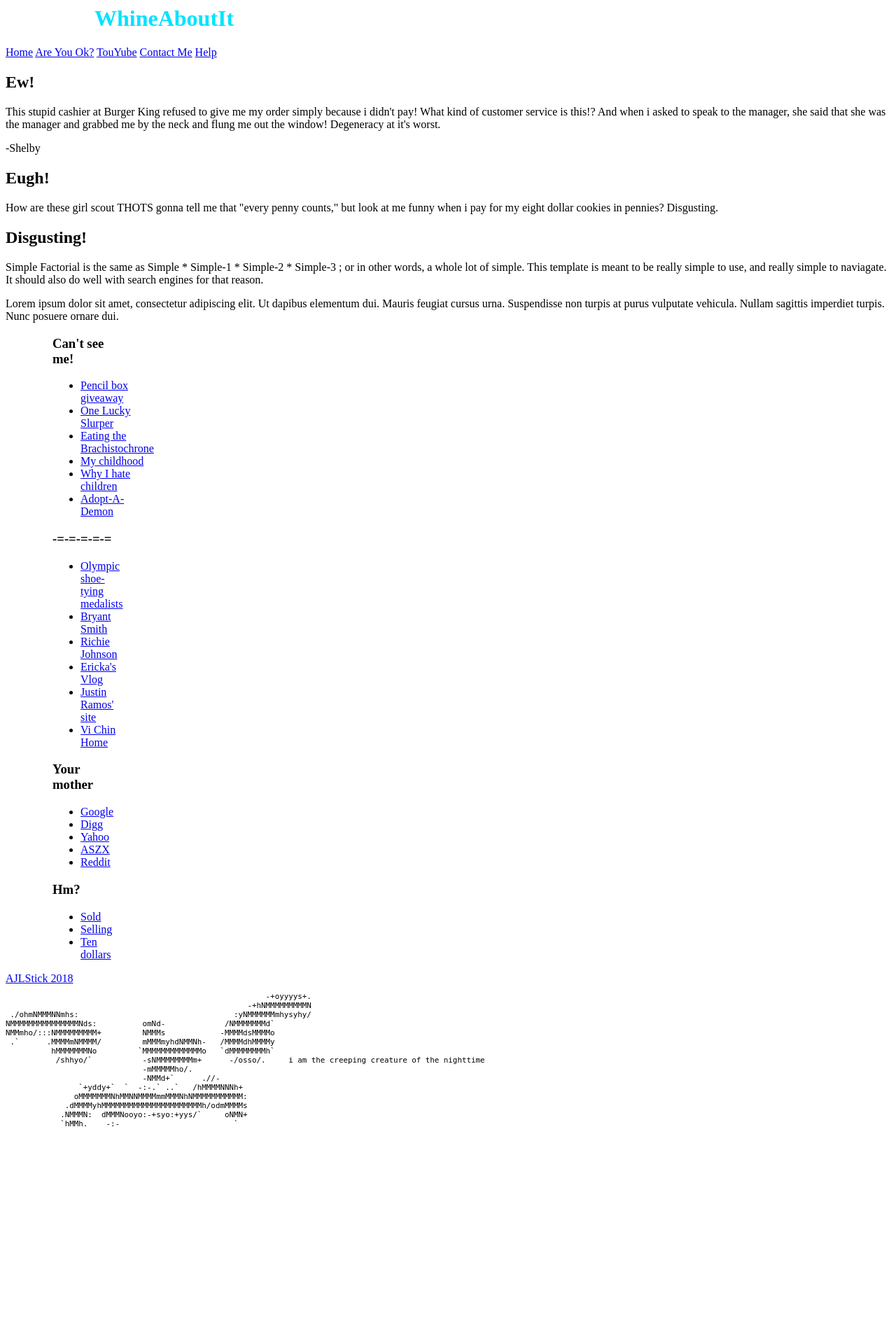
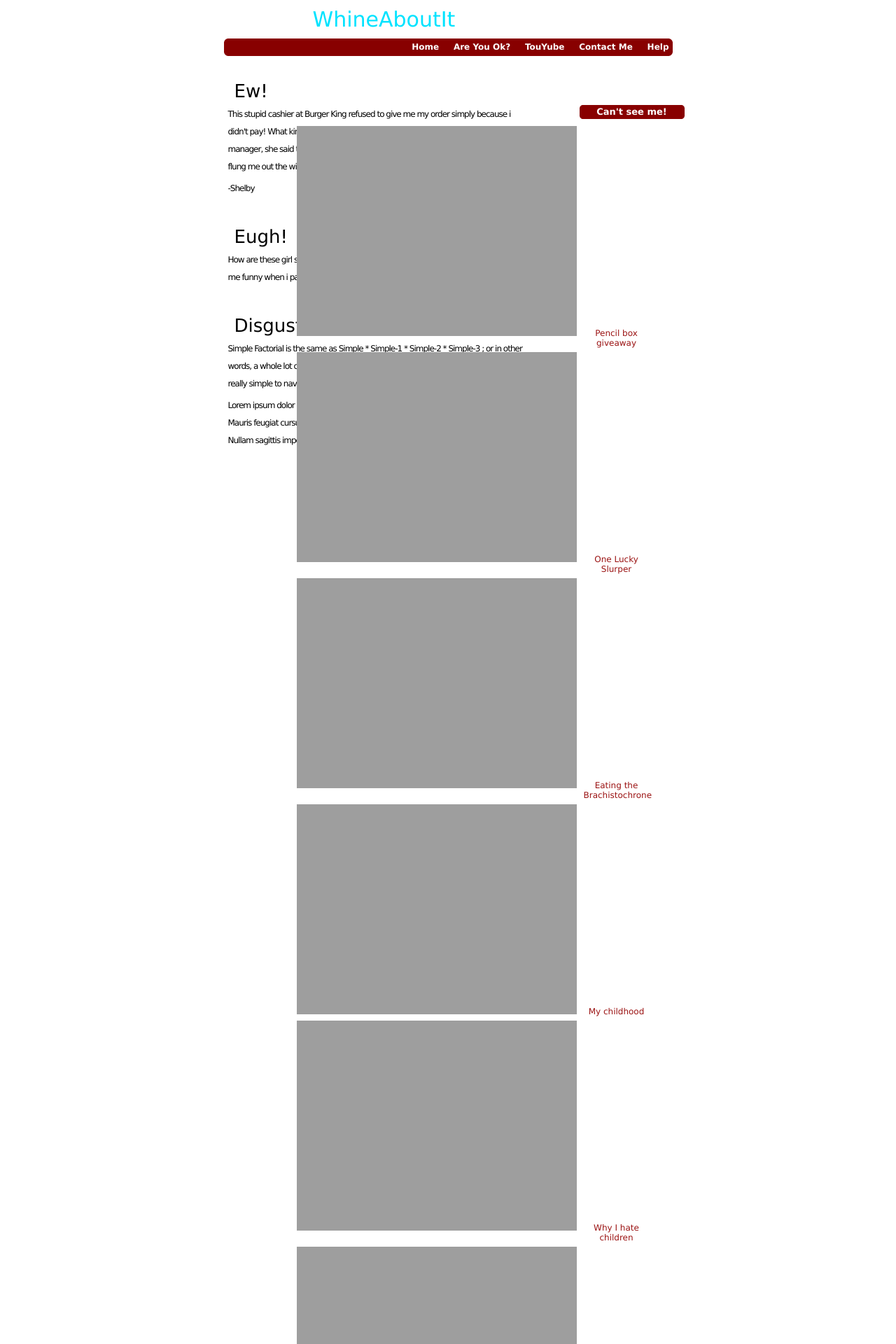
Before and after one commit to AJLStick/AJLStick.github.io, a PHP site: page /whineaboutit.html in a window 1280 px wide. Shown: the top 1920 px of the page at 70% size. Before the commit the page ends 1609 px from the top, so only its background shows below. Run offline with PHP 8.4, Linux system fonts and the light colour scheme.

Commit message:
Update style.css

```diff
--- a/style.css
+++ b/style.css
@@ -1,23 +1,167 @@
+
+
+body {
+	margin: 0;
+	padding: 0;
+	text-align: left;
+	font-family: Verdana, Arial, Helvetica, sans-serif;
+	font-size: 12px;
+	color: #000000;
+	background: #FFFFFF;
+}
 *
-  box-sizing border-box
+{
+  margin: 0 auto 0 auto;
+ text-align:left;}
 
-:root
-  --blur 1
 
-body
-  background-color #111
+ html, body {
+text-align: center;
+}
+p {text-align: left;}
 
-canvas
-  height 100vh
-  width 100vw
-  filter blur(calc(var(--blur) * 1px))
-  transition filter .5s ease-out
 
-input
-  display none
-  cursor pointer
-  position fixed
-  left 50%
-  top 90%
-  transform translate(-50%, 0)
-  z-index 2
+h1
+{
+font-size:30px;
+font-weight:normal;
+padding:10px;
+}
+
+
+h2
+{
+font-size:26px;
+font-weight:normal;
+padding-left:15px;
+padding-top:35px;
+}
+
+#main
+{
+width:641px;
+height:auto;
+padding-bottom:20px;
+}
+
+#header
+{
+color:#ffffff;
+clear:both;
+width:641px;
+height:25px;
+background-image:url(header_footer.png);
+background-repeat:no-repeat;
+text-align:right;
+line-height:25px;
+}
+
+#header a, #header a:visited, #header a:hover
+{
+font-size:12px;
+font-weight:bold;
+color:#FFFFFF;
+padding-left:12px;
+padding-right:5px;
+text-decoration:none;
+line-height:25px;
+}
+
+#footer
+{
+color:#ffffff;
+font-size:10px;
+clear:both;
+width:641px;
+height:25px;
+background-image:url(header_footer.png);
+background-repeat:no-repeat;
+text-align:center;
+line-height:25px;
+font-weight:normal;
+}
+
+#footer a, #footer a:visited, #footer a:hover
+{
+font-size:10px;
+color:#FFFFFF;
+text-decoration:none;
+line-height:25px;
+}
+
+
+
+
+#header a:hover {
+color:#F2EAEA;
+border:none;
+}
+
+#contentColumn
+{
+float:left;
+width:441px;
+}
+
+#navColumn
+{
+float:left;
+width:200px;
+padding-top:50px;
+}
+#contentColumn p
+{
+text-align:left;
+line-height:25px;
+letter-spacing:-1px;
+margin:6px;
+}
+
+
+
+.divider
+{
+background-image:url(divider.jpg);
+width:408px;
+height:3px;
+margin-bottom:10px;
+
+}
+.subHeader
+{
+margin-top:20px;
+margin-bottom:4px;
+width:150px;
+height:20px;
+background-image:url(../SimpleFactorial/right_header.png);
+text-align:center;
+}
+
+.subHeader h3
+{
+font-size:13px;
+line-height:20px;
+color:#FFFFFF;
+text-align:center;
+}
+
+ul,  li
+{
+text-align:center;
+padding:3px;
+list-style-image:url(link_image.png);
+}
+
+
+
+a, a:visited
+{
+text-decoration:none;
+color:#9B1313;
+}
+
+a:hover
+{
+color:#9B1313;
+border-bottom:dashed 1px #DD6A6A;
+}
```
